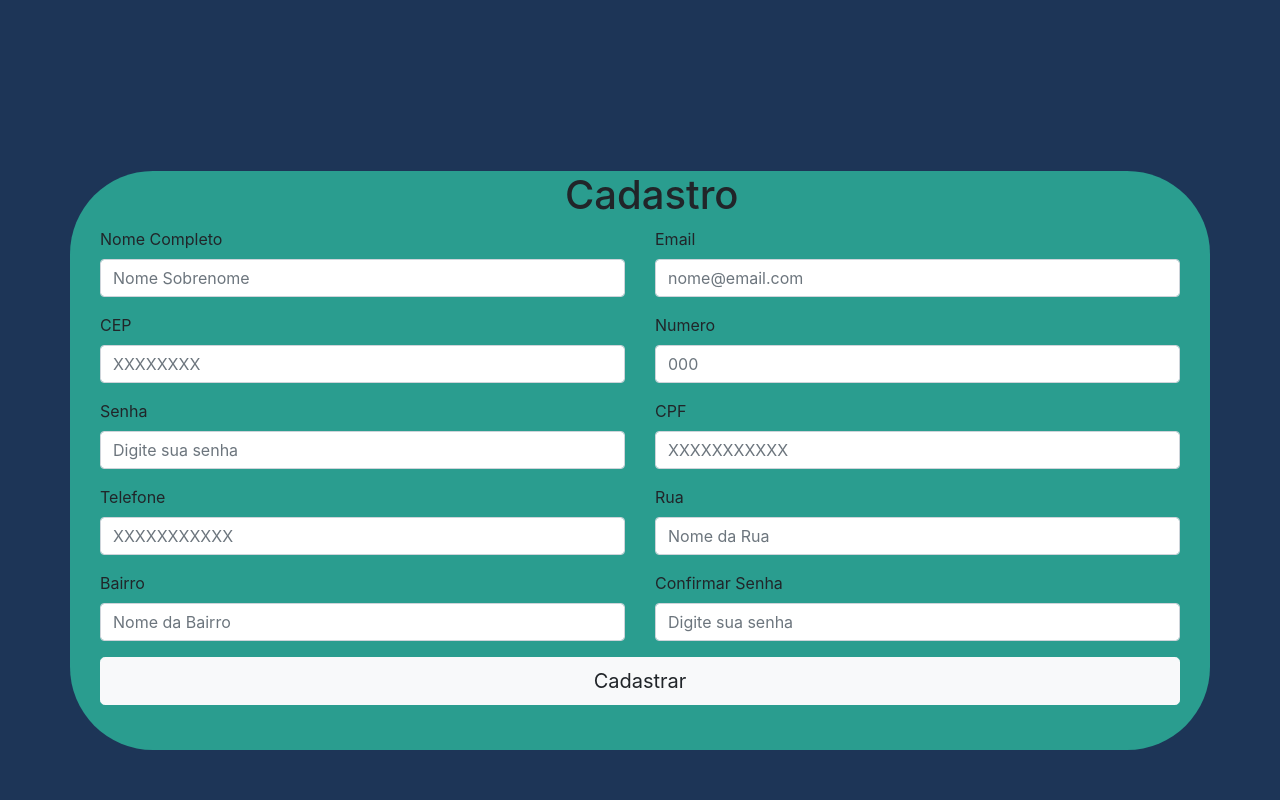
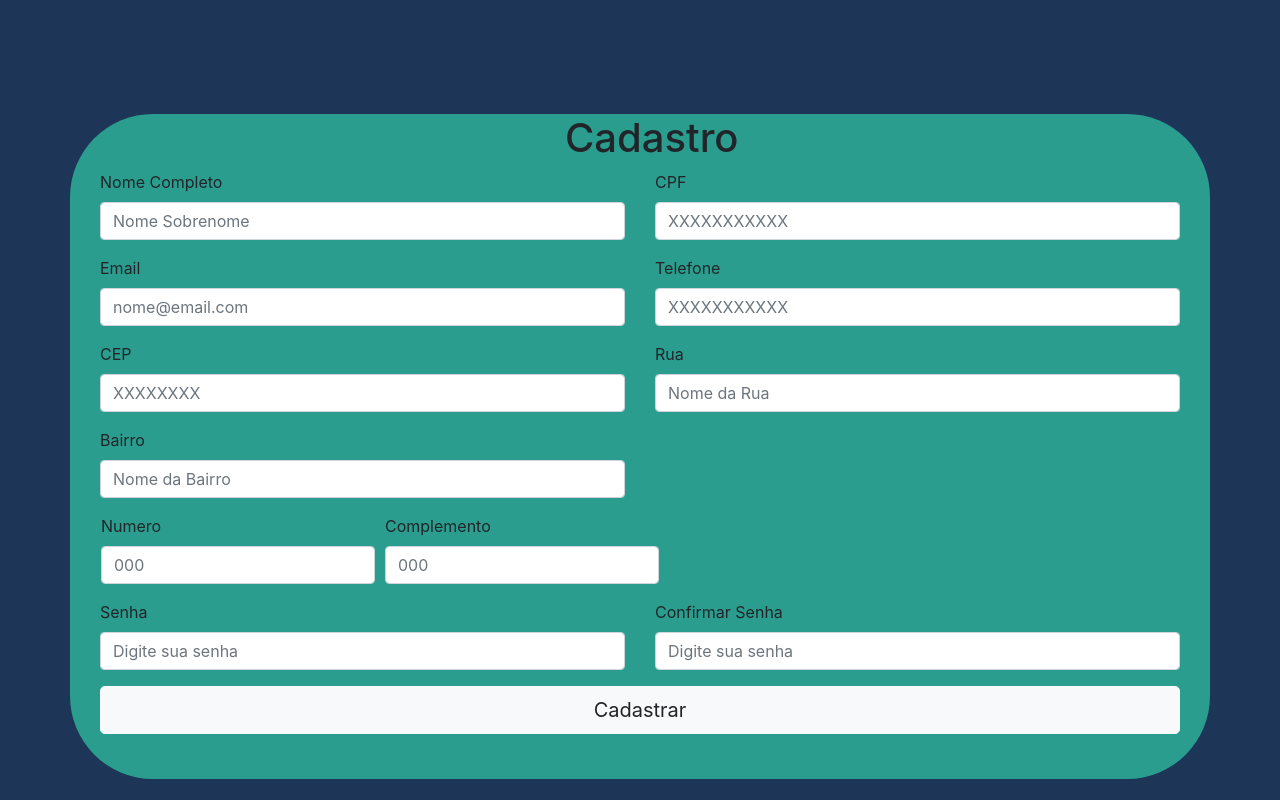
Before and after one commit to Thiago820131468/SOS_COVID, an Angular app in the folder frontend/: page / in a window 1280 px wide. Built offline with nearby package versions, Linux system fonts and the light colour scheme.

Commit message:
Adição do script para cep e ajustes na tela de cadastro

```diff
--- a/frontend/angular.json
+++ b/frontend/angular.json
@@ -30,7 +30,9 @@
               "node_modules/bootstrap/dist/css/bootstrap.min.css",
               "src/styles.css"
             ],
-            "scripts": []
+            "scripts": [
+              "src/assets/cep.js"
+            ]
           },
           "configurations": {
             "production": {
--- a/frontend/src/app/components/template/cadastro/cadastro.component.css
+++ b/frontend/src/app/components/template/cadastro/cadastro.component.css
@@ -1,3 +1,7 @@
 .last-object{
     margin-bottom: 45px;
 }
+
+.form-container__numero{
+    padding-left: 16px;
+}
--- a/frontend/src/app/components/template/cadastro/cadastro.component.html
+++ b/frontend/src/app/components/template/cadastro/cadastro.component.html
@@ -5,7 +5,7 @@
 
     <div class="container"  >
 
-      <!--<form>-->
+      <form>
         <div class="row">
           <!--<div class="col-6">-->
             <div class="form-group col-md-6 col-12">
@@ -15,6 +15,16 @@
                 class="form-control"
                 id="nome"
                 placeholder="Nome Sobrenome"
+              />
+            </div>
+
+            <div class="form-group col-md-6 col-12">
+              <label for="cpf">CPF</label>
+              <input
+                type="cpf"
+                class="form-control"
+                id="cpf"
+                placeholder="XXXXXXXXXXX"
               />
             </div>
 
@@ -29,54 +39,23 @@
             </div>
 
             <div class="form-group col-md-6 col-12">
+              <label for="telefone">Telefone</label>
+              <input
+                type="telefone"
+                class="form-control"
+                id="telefone"
+                placeholder="XXXXXXXXXXX"
+              />
+            </div>
+
+            <div class="form-group col-md-6 col-12">
               <label for="cep">CEP</label>
               <input
                 type="cep"
                 class="form-control"
                 id="cep"
                 placeholder="XXXXXXXX"
-              />
-            </div>
-
-            <div class="form-group col-md-6 col-12">
-              <label for="numero">Numero</label>
-              <input
-                type="numero"
-                class="form-control"
-                id="numero"
-                placeholder="000"
-              />
-            </div>
-
-            <div class="form-group col-md-6 col-12">
-              <label for="senha">Senha</label>
-              <input
-                type="text"
-                class="form-control"
-                id="senha"
-                placeholder="Digite sua senha"
-              />
-            </div>
-          <!--</div>-->
-
-          <!--<div class="col-6">-->
-            <div class="form-group col-md-6 col-12">
-              <label for="cpf">CPF</label>
-              <input
-                type="cpf"
-                class="form-control"
-                id="cpf"
-                placeholder="XXXXXXXXXXX"
-              />
-            </div>
-
-            <div class="form-group col-md-6 col-12">
-              <label for="telefone">Telefone</label>
-              <input
-                type="telefone"
-                class="form-control"
-                id="telefone"
-                placeholder="XXXXXXXXXXX"
+                onblur="pesquisacep(this.value);"
               />
             </div>
 
@@ -99,6 +78,38 @@
                 placeholder="Nome da Bairro"
               />
             </div>
+            <div class="form-row form-container__numero">
+
+              <div class="form-group col-md-6 col-12">
+                <label for="numero">Numero</label>
+                <input
+                type="numero"
+                class="form-control"
+                id="numero"
+                placeholder="000"
+                />
+              </div>
+
+              <div class="form-group col-md-6 col-12">
+                <label for="numero">Complemento</label>
+                <input
+                type="numero"
+                class="form-control"
+                id="numero"
+                placeholder="000"
+                />
+              </div>
+            </div>
+
+            <div class="form-group col-md-6 col-12">
+              <label for="senha">Senha</label>
+              <input
+                type="text"
+                class="form-control"
+                id="senha"
+                placeholder="Digite sua senha"
+              />
+            </div>
 
             <div class="form-group col-md-6 col-12">
               <label for="confirmarsenha">Confirmar Senha</label>
@@ -109,11 +120,11 @@
                 placeholder="Digite sua senha"
               />
             </div>
-          <!--</div>-->
+
         </div>
-      <!--</form>-->
+      </form>
 
-      <button type="button" class="btn btn-light btn-lg btn-block last-object">Cadastrar</button>
+      <button type="submit" class="btn btn-light btn-lg btn-block last-object">Cadastrar</button>
 
       <!--<button type="Cadastrar" class="btn btn-primary">Cadastrar</button>-->
 
--- /dev/null
+++ b/frontend/src/assets/cep.js
@@ -0,0 +1,58 @@
+function limpa_formulário_cep() {
+    //Limpa valores do formulário de cep.
+    document.getElementById('rua').value=("");
+    document.getElementById('bairro').value=("");
+}
+
+function meu_callback(conteudo) {
+if (!("erro" in conteudo)) {
+    //Atualiza os campos com os valores.
+    document.getElementById('rua').value=(conteudo.logradouro);
+    document.getElementById('bairro').value=(conteudo.bairro);
+
+} //end if.
+else {
+    //CEP não Encontrado.
+    limpa_formulário_cep();
+    alert("CEP não encontrado.");
+}
+}
+
+function pesquisacep(valor) {
+
+//Nova variável "cep" somente com dígitos.
+var cep = valor.replace(/\D/g, '');
+
+//Verifica se campo cep possui valor informado.
+if (cep != "") {
+
+    //Expressão regular para validar o CEP.
+    var validacep = /^[0-9]{8}$/;
+
+    //Valida o formato do CEP.
+    if(validacep.test(cep)) {
+
+        //Preenche os campos com "..." enquanto consulta webservice.
+        document.getElementById('rua').value="...";
+        document.getElementById('bairro').value="...";
+        //Cria um elemento javascript.
+        var script = document.createElement('script');
+
+        //Sincroniza com o callback.
+        script.src = 'https://viacep.com.br/ws/'+ cep + '/json/?callback=meu_callback';
+
+        //Insere script no documento e carrega o conteúdo.
+        document.body.appendChild(script);
+
+    } //end if.
+    else {
+        //cep é inválido.
+        limpa_formulário_cep();
+        alert("Formato de CEP inválido.");
+    }
+} //end if.
+else {
+    //cep sem valor, limpa formulário.
+    limpa_formulário_cep();
+}
+};
--- a/frontend/src/styles.css
+++ b/frontend/src/styles.css
@@ -7,5 +7,5 @@ body{
 }
 
 .main{
-    margin-top: 15%;
+    margin-top: 10%;
 }
```
